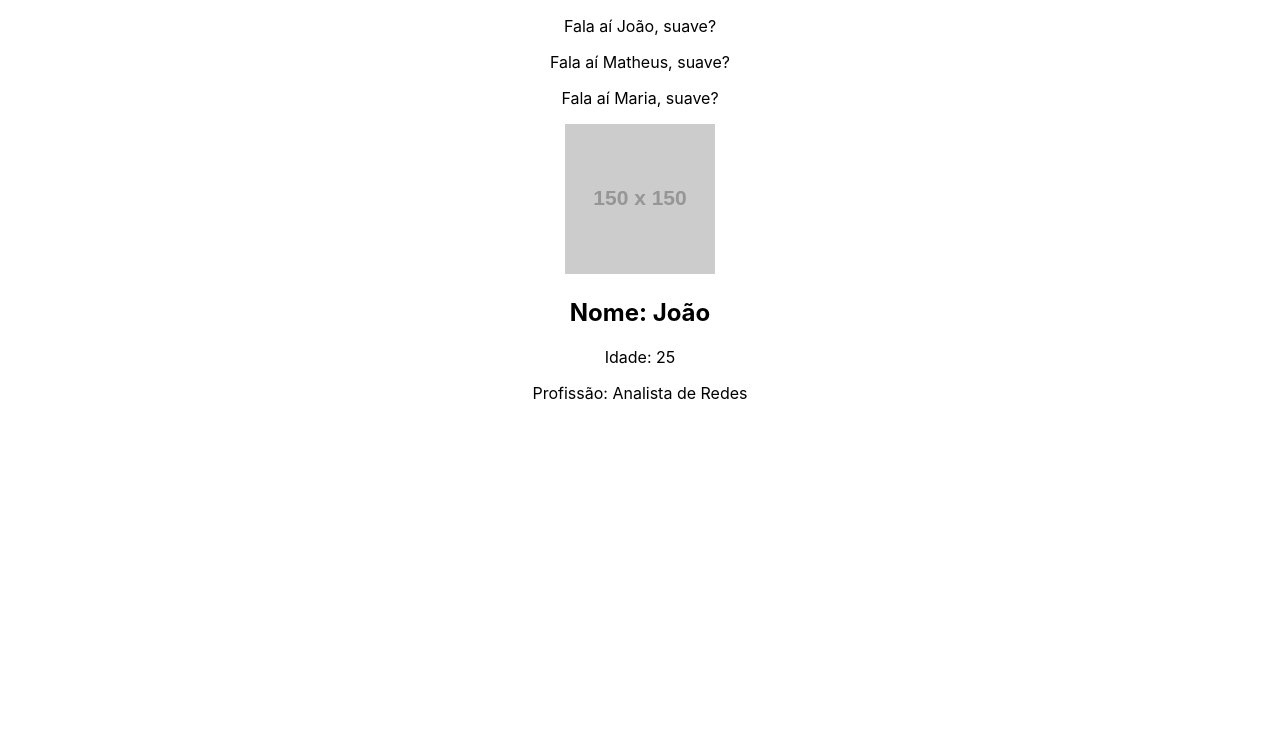
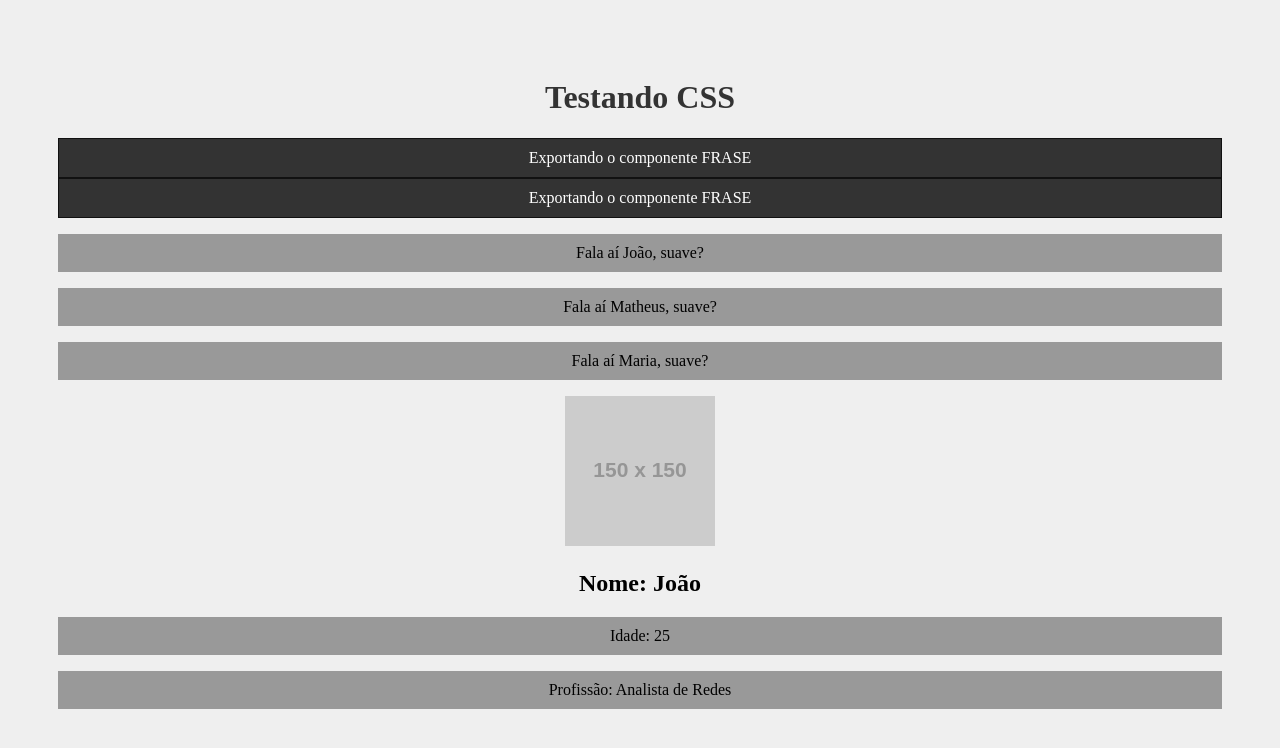
Before and after one commit to joaoluizramos96/code-react, a React (Create React App) app: page / in a window 1280 px wide. Shown: the top 748 px of the page. Built offline with nearby package versions, Linux system fonts and the light colour scheme.

Commit message:
Utilizando CSS Modules

```diff
--- a/src/App.js
+++ b/src/App.js
@@ -1,6 +1,7 @@
 import './App.css';
 import SayMyName from './components/SayMyName';
 import Pessoa from './components/Pessoa';
+import Frase from './components/Frase';
 
 function App() {
 
@@ -8,6 +9,9 @@ function App() {
 
   return (
     <div className="App">
+      <h1>Testando CSS</h1>
+      <Frase />
+      <Frase />
       <SayMyName nome="João"/>
       <SayMyName nome="Matheus"/>
       <SayMyName nome={nome}/>
--- a/src/components/Frase.js
+++ b/src/components/Frase.js
@@ -1,8 +1,10 @@
+import styles from './Frase.module.css'
+
 function Frase() {
 
     return (
-        <div>
-            <h2>Exportando o componente FRASE</h2>
+        <div className={styles.fraseContainer}>
+            <p className={styles.fraseContent}>Exportando o componente FRASE</p>
         </div>
     )
 
--- /dev/null
+++ b/src/components/Frase.module.css
@@ -0,0 +1,10 @@
+.fraseContainer {
+    background-color: #333;
+    border: 1px solid #111;
+}
+
+.fraseContent {
+    color: #fff;
+    background-color: #333;
+    margin: 0;
+}
--- a/src/index.css
+++ b/src/index.css
@@ -1,13 +1,13 @@
 body {
-  margin: 0;
-  font-family: -apple-system, BlinkMacSystemFont, 'Segoe UI', 'Roboto', 'Oxygen',
-    'Ubuntu', 'Cantarell', 'Fira Sans', 'Droid Sans', 'Helvetica Neue',
-    sans-serif;
-  -webkit-font-smoothing: antialiased;
-  -moz-osx-font-smoothing: grayscale;
+  padding: 50px;
+  background-color: #efefef;
 }
 
-code {
-  font-family: source-code-pro, Menlo, Monaco, Consolas, 'Courier New',
-    monospace;
+h1 {
+  color: #333;
 }
+
+p {
+  background-color: #999;
+  padding: 10px;
+}
```
